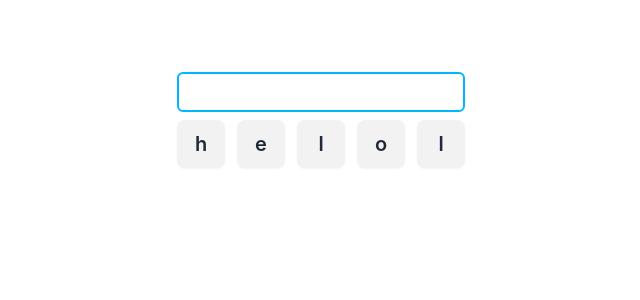
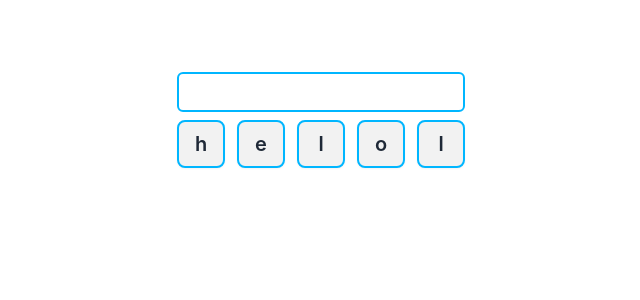
Before and after one commit to abolraj/MA, a React (Vite) app: page / in a window 1280 px wide. Shown: the top 300 px of the page, without its empty margins (319-959 px from the left). Built offline with nearby package versions, Linux system fonts and the light colour scheme.

Commit message:
fix - Border color info

```diff
--- a/src/Letter.jsx
+++ b/src/Letter.jsx
@@ -10,7 +10,7 @@ function Letter({ letter = 'a', onChoose }) {
                 onChoose(letter)
                 setVisibility(false)
             }}
-            className={"btn btn-square bordered border-2 rounded-lg text-xl flex items-center justify-center"+(visibility? "":" invisible ")}>
+            className={"btn btn-square bordered border-2 border-info rounded-lg text-xl flex items-center justify-center"+(visibility? "":" invisible ")}>
             <p>
                 {letter}
             </p>
```
